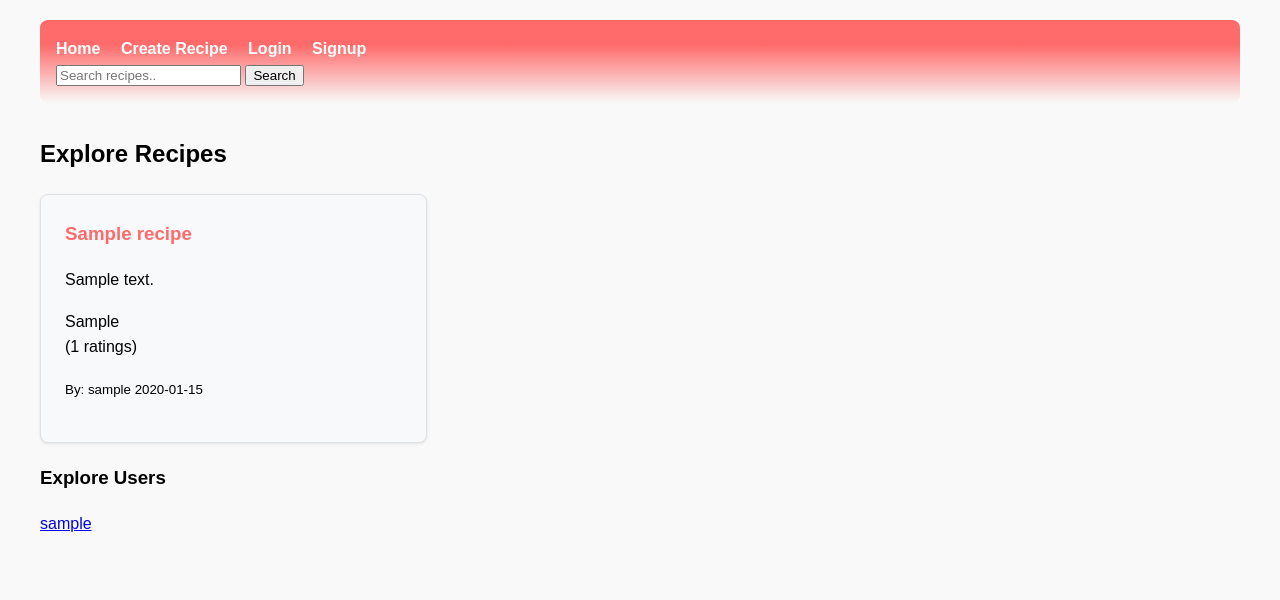
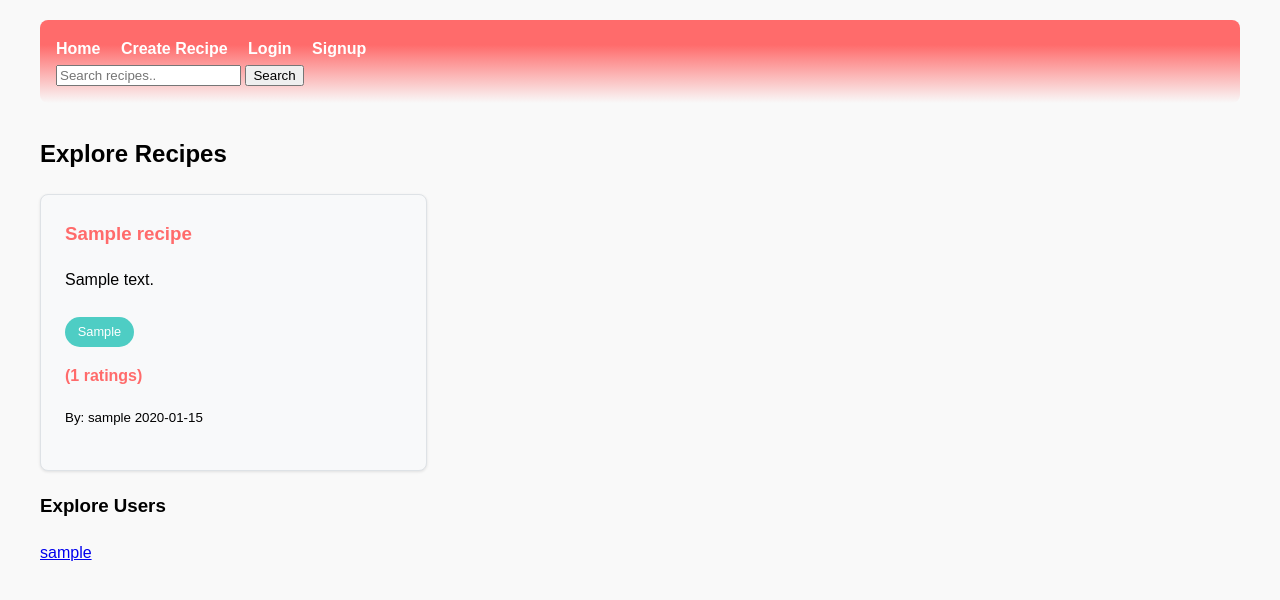
Before and after one commit to ichi-saki/Recipe_app, a Flask app: page / in a window 1280 px wide. Shown: the top 600 px of the page. Run offline with Flask 3, Linux system fonts and the light colour scheme; tables that the repository leaves empty hold one stand-in row (values such as "Sample post"); parts of the project's set-up code (start-up, migrations or seed data) failed here and were passed over.

Commit message:
added styling for category and ratings

```diff
--- a/static/css/style.css
+++ b/static/css/style.css
@@ -75,6 +75,22 @@ body {
 .card a:hover {
     text-decoration: underline;
 }
+.category {
+    background-color: #4ecdc4;
+    color: white;
+    padding: 0.3rem 0.8rem;
+    border-radius: 20px;
+    font-size: 0.8rem;
+    display: inline-block;
+    margin: 0.5rem 0;
+}
+
+.rating {
+    color: #ff6b6b;
+    font-weight: bold;
+    margin: 0.5rem 0;
+}
+
 
 .collections-grid {
     display: grid;
```
